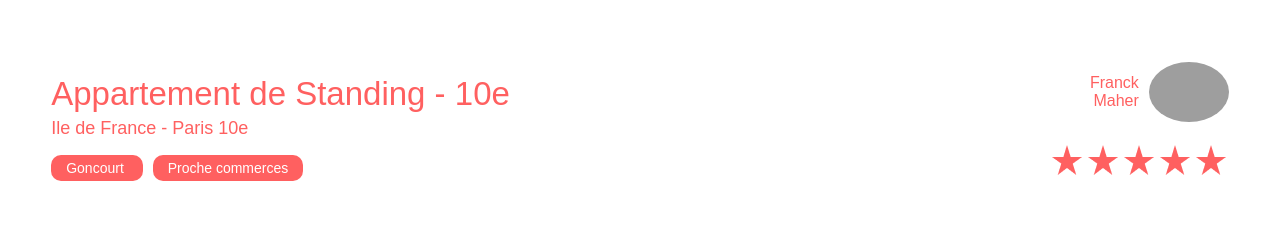
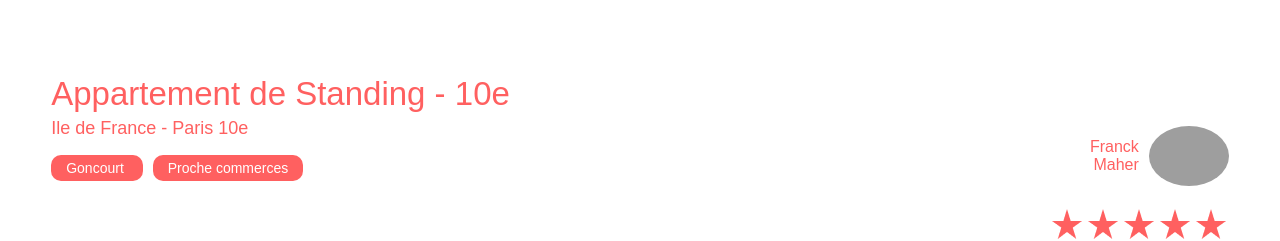
Before and after one commit to Audrey2302/Project7, a React (Create React App) app in the folder kasa/: page /logement/0979876d in a window 1280 px wide. Shown: the part 566-807 px from the top of the page. Built offline with nearby package versions, Linux system fonts and the light colour scheme; grey boxes are pictures that could not be loaded.

Commit message:
actualisation

```diff
--- a/kasa/src/pages/FicheLogement/FicheLogement.css
+++ b/kasa/src/pages/FicheLogement/FicheLogement.css
@@ -70,10 +70,8 @@
         display: flex;
         flex-direction: column-reverse;
         align-items: flex-end;
-        margin: 5% 4%;
-        /* position: absolute;
-        right: 4%;
-        top: 30%; */
+        margin: 10% 4%;
+
     }
     .hote {
         margin-bottom: 20px;
```
